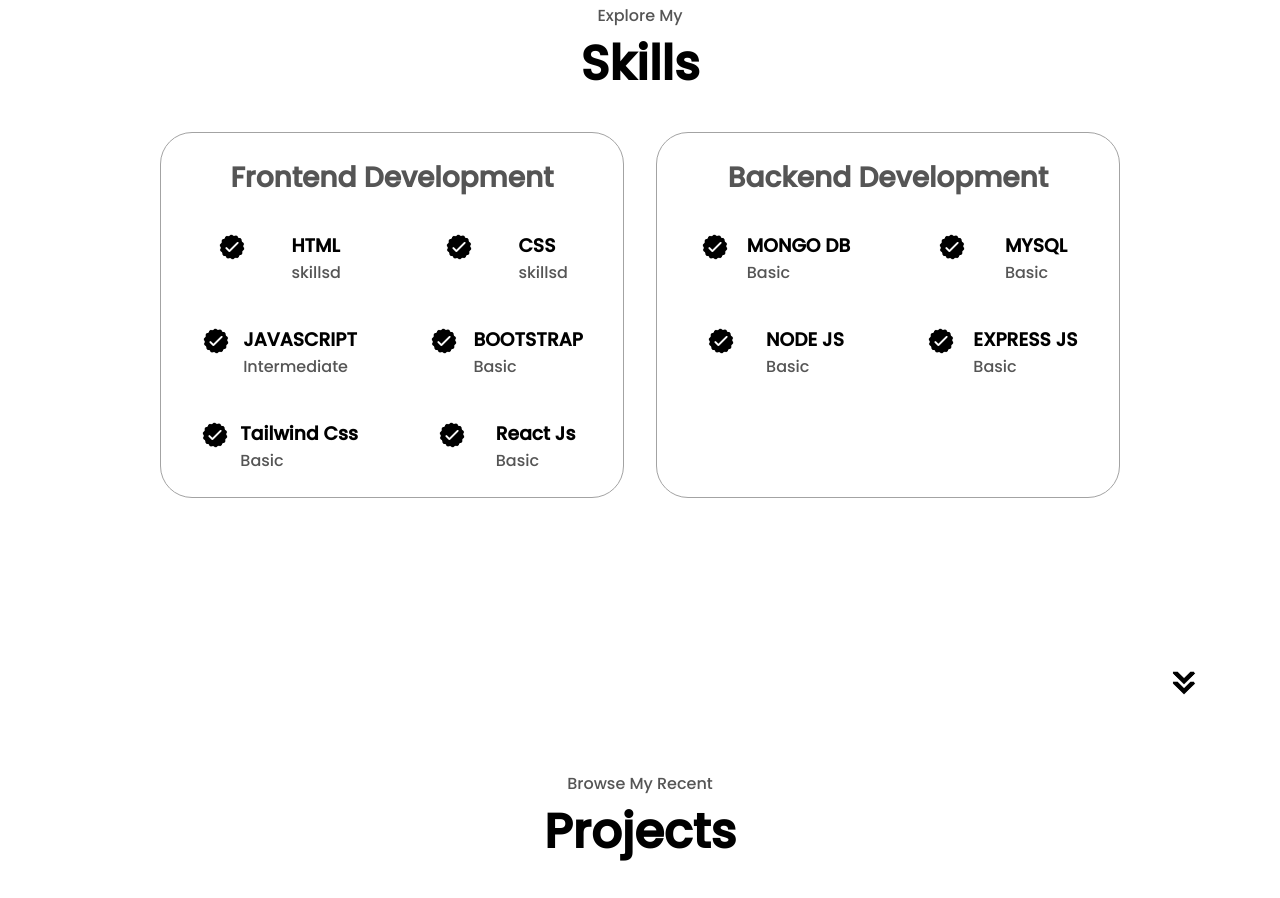
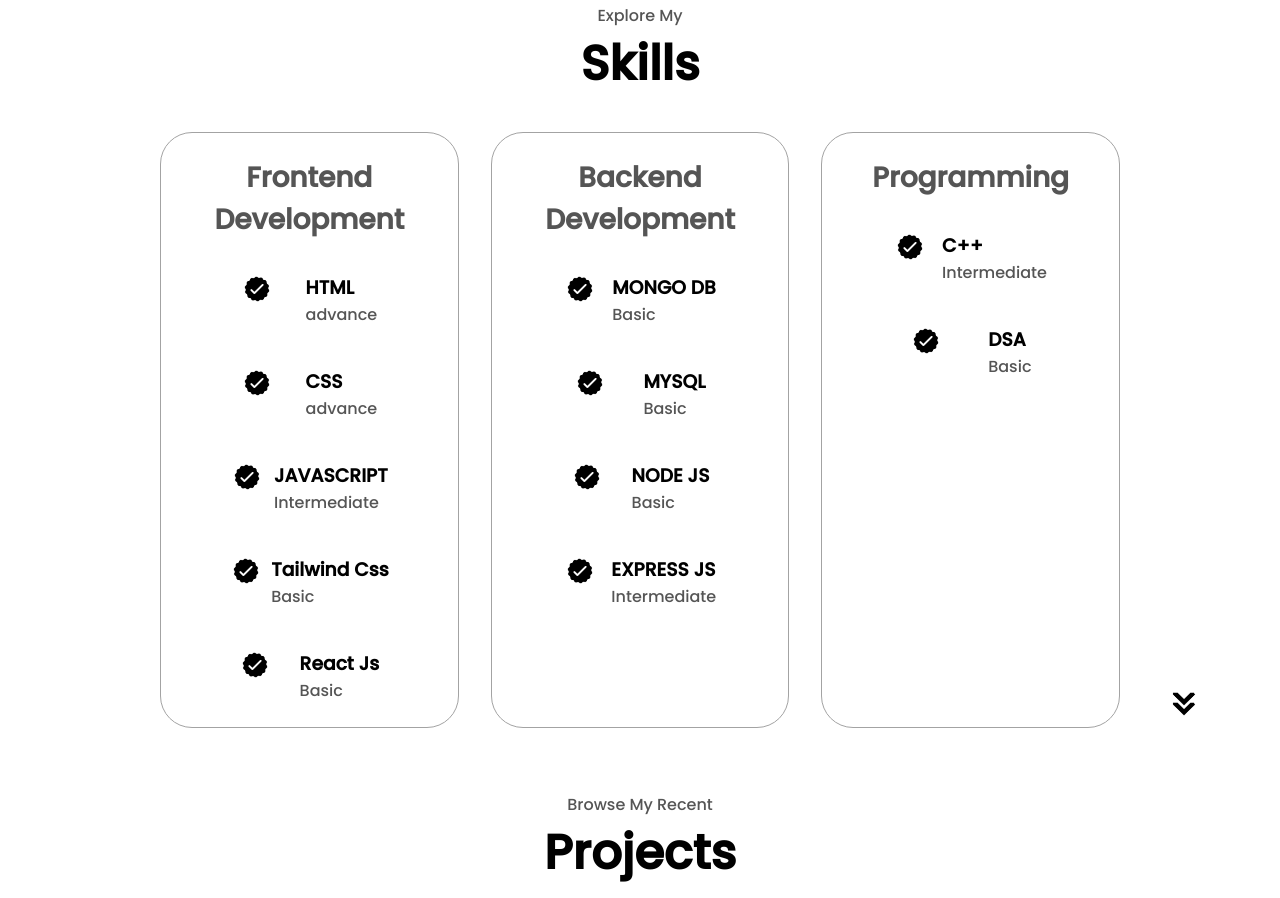
Before and after one commit to DevRahulll/Portfolio-1, a plain HTML site: page index.html in a window 1280 px wide. Shown: the part 1693-2591 px from the top of the page. Drawn offline with Linux system fonts and the light colour scheme.

Commit message:
added some new item and updated links

```diff
--- a/index.html
+++ b/index.html
@@ -90,7 +90,7 @@
             </div>
             <div class="text-container">
               <p>
-                I'm Rahul Dev Pandit, a dedicated and enthusiastic Information Technology student currently in my 3rd year of the B.Tech program at Greater Noida Institute of Technology.I have developed a strong foundation in programmig languages such as C++ and Javascript. <br> My coursework has equipped me with skills in data structures,alogorithms and software development methodologies.One of my notable projects is User-Management-System. <br>I invite you to explore my portfolio further to get a glimpse of my projects and skills.You can connect with me via <a href="">email</a> or find me on <a href="">LinkedIn</a>. <br>Thank You for visiting, and I look forward to connecting with you!
+                I'm Rahul Dev Pandit, a dedicated and enthusiastic Information Technology student currently in my 3rd year of the B.Tech program at Greater Noida Institute of Technology.I have developed a strong foundation in programmig languages such as C++ and Javascript. <br> My coursework has equipped me with skills in data structures,alogorithms and software development methodologies.One of my notable projects is User-Management-System. <br>I invite you to explore my portfolio further to get a glimpse of my projects and skills.You can connect with me via <a href="mailto:rahuldevan2019@gmail.com">email</a> or find me on <a href="https://www.linkedin.com/in/rahul-dev-pandit-49229622a/">LinkedIn</a>. <br>Thank You for visiting, and I look forward to connecting with you!
               </p>
             </div>
           </div>
@@ -114,14 +114,14 @@
                             <img src="assets/checkmark.png" alt="skills icon" class="icon">
                             <div>
                                 <h3>HTML</h3>
-                                <p>skillsd</p>
+                                <p>advance</p>
                             </div>
                         </article>
                         <article>
                             <img src="assets/checkmark.png" alt="skills icon" class="icon">
                             <div>
                                 <h3>CSS</h3>
-                                <p>skillsd</p>
+                                <p>advance</p>
                             </div>
                         </article>
                         <article>
@@ -129,13 +129,6 @@
                             <div>
                                 <h3>JAVASCRIPT</h3>
                                 <p>Intermediate</p>
-                            </div>
-                        </article>
-                        <article>
-                            <img src="assets/checkmark.png" alt="skills icon" class="icon">
-                            <div>
-                                <h3>BOOTSTRAP</h3>
-                                <p>Basic</p>
                             </div>
                         </article>
                         <article>
@@ -184,11 +177,32 @@
                             <img src="assets/checkmark.png" alt="skills icon" class="icon">
                             <div>
                                 <h3>EXPRESS JS</h3>
-                                <p>Basic</p>
+                                <p>Intermediate</p>
                             </div>
                         </article>
                     </div>
                 </div>
+                <div class="details-container">
+                  <h2 class="skills-sub-title">
+                      Programming
+                  </h2>
+                  <div class="article-container">
+                      <article>
+                          <img src="assets/checkmark.png" alt="skills icon" class="icon">
+                          <div>
+                              <h3>C++</h3>
+                              <p>Intermediate</p>
+                          </div>
+                      </article>
+                      <article>
+                          <img src="assets/checkmark.png" alt="skills icon" class="icon">
+                          <div>
+                              <h3>DSA</h3>
+                              <p>Basic</p>
+                          </div>
+                      </article>
+                    </div>
+                  </div>
             </div>
         </div>
         <img src="assets/arrow.png" alt="Arrow icon" class="icon arrow" onclick="location.href='./#projects'">
@@ -263,11 +277,11 @@
           </div>
           <div class="contact-info-container">
             <img src="assets/insta_logo.png" alt="LinkedIn" class="icon contact-icon">
-            <p><a href="http://linkedin.com/" target="_blank">Instagram</a></p>
+            <p><a href="https://www.linkedin.com/in/rahul-dev-pandit-49229622a/" target="_blank">Instagram</a></p>
           </div>
           <div class="contact-info-container">
             <img src="assets/Twitter_logo.png" alt="Twitter" class="icon contact-icon">
-            <p><a href="http://linkedin.com/" target="_blank">X(Twitter)</a></p>
+            <p><a href="https://twitter.com/RahulDe13551305" target="_blank">X(Twitter)</a></p>
           </div>
         </div>
       </section>
```
